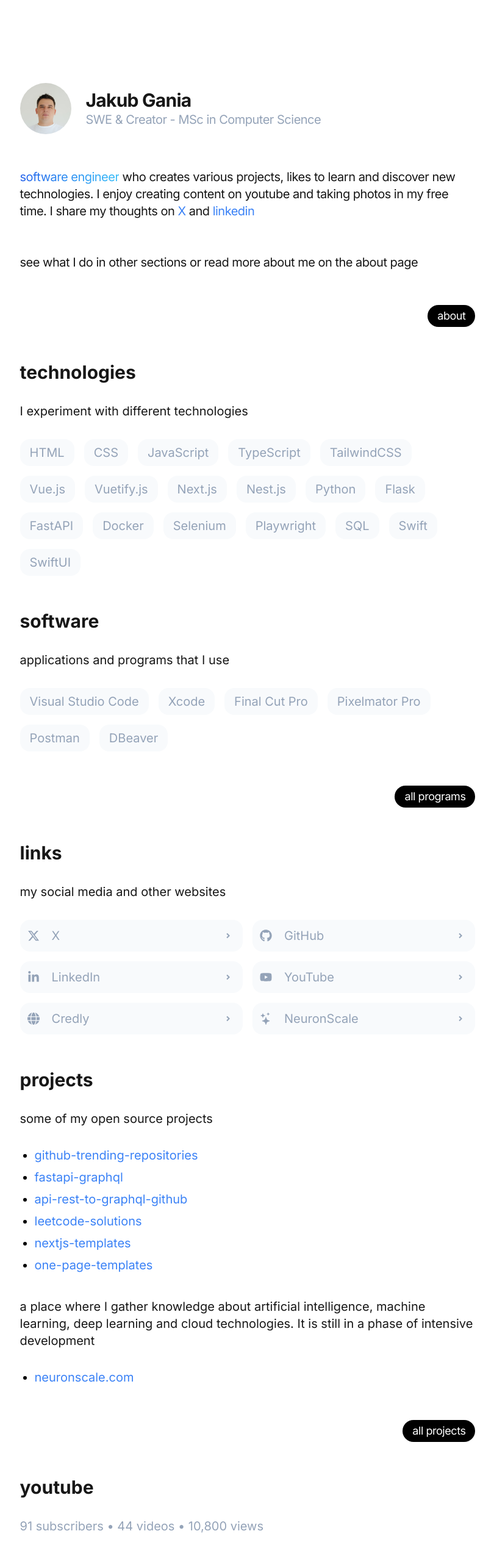
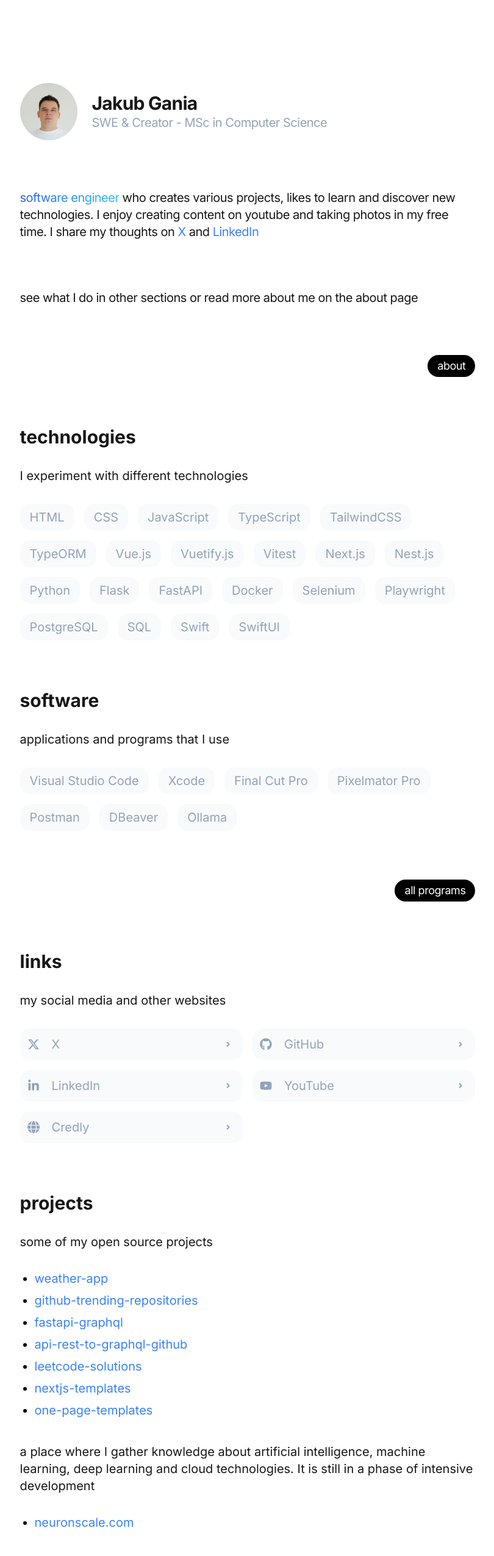
Before and after one commit to jakubgania/site, a Next.js app: page / in a window 1280 px wide. Shown: the top 2551 px of the page at 61% size, without its empty margins (234-1044 px from the left). Built offline with nearby package versions, Linux system fonts and the light colour scheme.

Commit message:
development

```diff
--- a/app/globals.css
+++ b/app/globals.css
@@ -19,3 +19,11 @@ body {
   background: var(--background);
   /* font-family: Arial, Helvetica, sans-serif; */
 }
+
+.content-wrapper {
+  @apply max-w-[74ch] mx-auto w-full my-10;
+}
+
+.image-section {
+  @apply mx-auto my-10 max-w-[1200px];
+}
--- a/app/layout.tsx
+++ b/app/layout.tsx
@@ -32,7 +32,7 @@ export default function RootLayout({
         className="antialiased bg-white"
       >
         <div className="flex flex-col justify-between pt-0 md:pt-12 lg:pt-24 p-8">
-          <main className="max-w-[74ch] mx-auto w-full my-10">
+          <main className="">
             {children}
           </main>
           <Footer />
--- a/app/page.tsx
+++ b/app/page.tsx
@@ -21,6 +21,7 @@ import {
 
 export default function Home() {
   const projects = [
+    { name: "weather-app", path: "/example-path4" },
     { name: "github-trending-repositories", path: "/example-path-3" },
     { name: "fastapi-graphql", path: "/example-path-2" },
     { name: "api-rest-to-graphql-github", path: "/example-path" },
@@ -82,8 +83,10 @@ export default function Home() {
     "JavaScript",
     "TypeScript",
     "TailwindCSS",
+    "TypeORM",
     "Vue.js",
     "Vuetify.js",
+    "Vitest",
     "Next.js",
     "Nest.js",
     "Python",
@@ -92,6 +95,7 @@ export default function Home() {
     "Docker",
     "Selenium",
     "Playwright",
+    "PostgreSQL",
     "SQL",
     "Swift",
     "SwiftUI"
@@ -103,7 +107,8 @@ export default function Home() {
     "Final Cut Pro",
     "Pixelmator Pro",
     "Postman",
-    "DBeaver"
+    "DBeaver",
+    "Ollama"
   ]
 
   const links = [
@@ -112,17 +117,17 @@ export default function Home() {
     { icon: <FaLinkedinIn />, title: "LinkedIn", url: "https://www.linkedin.com/in/jakubgania/" },
     { icon: <FaYoutube />, title: "YouTube", url: "https://www.youtube.com/@JakubGaniaSoftware/videos" },
     { icon: <FaGlobe />, title: "Credly", url: "https://www.credly.com/users/jakub-gania" },
-    { icon: <BsStars />, title: "NeuronScale", url: "https://neuronscale.com" }
+    // { icon: <BsStars />, title: "NeuronScale", url: "https://neuronscale.com" }
   ]
 
   return (
-    <div className="flex flex-col gap-14">
+    <div className="content-wrapper flex flex-col gap-20">
       <div className="flex gap-6 items-center">
         <div>
         <Image
           src="/me.jpg"
-          width={84}
-          height={84}
+          width={94}
+          height={94}
           quality={100}
           alt="My photo"
           className="rounded-full"
@@ -138,7 +143,7 @@ export default function Home() {
         </div>
       </div>
       <div className="text-xl tracking-tight">
-        <span className="bg-gradient-to-r from-blue-600 to-sky-400 bg-clip-text text-transparent">software engineer</span> who creates various projects, likes to learn and discover new technologies. I enjoy creating content on youtube and taking photos in my free time. I share my thoughts on <a href="https://x.com/jakubgania" target="_blank" className="text-blue-500">X</a> and <a href="https://linkedin.com/in/jakubgania" target="_blank" className="text-blue-500">linkedin</a>
+        <span className="bg-gradient-to-r from-blue-600 to-sky-400 bg-clip-text text-transparent">software engineer</span> who creates various projects, likes to learn and discover new technologies. I enjoy creating content on youtube and taking photos in my free time. I share my thoughts on <a href="https://x.com/jakubgania" target="_blank" className="text-blue-500">X</a> and <a href="https://linkedin.com/in/jakubgania" target="_blank" className="text-blue-500"> LinkedIn</a>
       </div>
       <div className="text-xl tracking-tight">
         see what I do in other sections or read more about me on the about page
@@ -217,6 +222,16 @@ export default function Home() {
           ))}
         </ul> */}
       </div>
+      {/* <div>
+        <h2 className="text-3xl font-bold">
+          photos & concepts
+        </h2>
+        <div className="py-8">
+          <div className="text-xl">
+            example description
+          </div>
+        </div>
+      </div> */}
       <div>
         <h2 className="text-3xl font-bold">
           projects
@@ -249,7 +264,7 @@ export default function Home() {
         </h2>
         <div className="py-8">
           <div className=" text-xl text-slate-400">
-            91 subscribers • 44 videos • 10,800 views
+            91 subscribers • 44 videos • 11,240 views
           </div>
         </div>
         <div className="pb-8">
--- a/app/youtube/page.tsx
+++ b/app/youtube/page.tsx
@@ -1,3 +1,5 @@
+import gm from "../../public/gm-1.png"
+import Image from "next/image"
 
 export default function YouTube() {
   const youtube = [
@@ -48,8 +50,13 @@ export default function YouTube() {
   ]
 
   return (
-    <div>
-      youtube view
+    <div className="flex flex-col gap-14">
+      <div className="content-wrapper">
+        youtube view
+      </div>
+
+      <Image src={gm} alt="" className="image-section" />
+
     </div>
   )
 }
```
Also changed, not shown: 1 other file (tests, documents, lock files or other folders).
